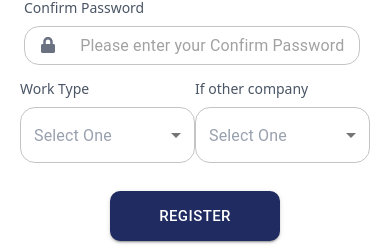
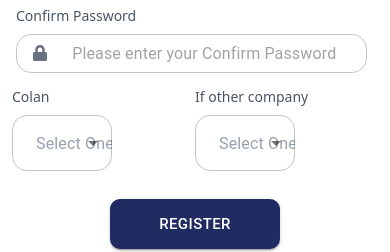
Before and after one commit to sriganeshDev/testing, a React (Vite) app: page / in a window 390 px wide. Shown: the part 556-808 px from the top of the page. Built offline with nearby package versions, Linux system fonts and the light colour scheme.

Commit message:
form updated

```diff
--- a/src/Pages/Auth/AuthParent.jsx
+++ b/src/Pages/Auth/AuthParent.jsx
@@ -36,7 +36,7 @@ const AuthParent = () => {
     <>
       <div className="flex flex-col md:flex-row h-screen">
         <div
-          className="relative w-full md:w-1/2 h-1/4 mb-13 md:h-full max-md:rounded-xl flex justify-center items-center bg-cover bg-center"
+          className="relative w-full md:w-1/2 h-1/4 mb-15 md:h-full max-md:rounded-xl flex justify-center items-center bg-cover bg-center"
           style={{
             backgroundImage: `url(https://img.freepik.com/premium-photo/table-with-many-dishes-including-food-including-rice-veggies-other-foods_1086760-97540.jpg?w=1380)`,
           }}
@@ -44,7 +44,7 @@ const AuthParent = () => {
           <div className="absolute inset-0  max-md:bg-gradient-to-t from-gray-900/60  to-gray-300/20 z-0"></div>
         </div>
 
-        <div className="w-full  md:w-1/2 h-2/3 md:h-full lg:bg-gray-100 flex justify-center items-center  lg:p-6 max-md:p-5">
+        <div className="w-full  md:w-1/2 h-2/3 md:h-full lg:bg-gray-100 flex justify-center items-center lg:p-6 max-md:p-3">
           <Outlet />
         </div>
       </div>
--- a/src/Pages/Auth/Login.jsx
+++ b/src/Pages/Auth/Login.jsx
@@ -246,7 +246,7 @@ const Login = () => {
       name: "colan",
       id: "colan",
       names: ["Freasher", "Experience"],
-      label: "Work Type",
+      label: "Colan",
     },
     {
       name: "others",
--- a/src/index.css
+++ b/src/index.css
@@ -3,24 +3,18 @@
 .css-16wblaj-MuiInputBase-input-MuiOutlinedInput-input{
     padding: 5px !important;
 }
-/* .css-w76bbz-MuiSelect-select-MuiInputBase-input-MuiOutlinedInput-input{
-    padding: 15px !important;
-} */
 
 @media (max-width: 768px) {
     .css-w76bbz-MuiSelect-select-MuiInputBase-input-MuiOutlinedInput-input{
         padding: 9px !important;
     }
 }
-@media (max-width: 375px) {
-    .css-n4rwve-MuiFormControl-root{
-        width: 50px !important;
+@media (max-width: 768px) {
+    .css-11s3esg-MuiInputBase-root-MuiOutlinedInput-root-MuiSelect-root{
+        width: 100px !important;
         padding-left: 10px !important;
     }
-    .css-1fa8j32{
-        width: 50px !important;
-        padding-left: 10px !important;
-    }
+
 
 }
 @media (max-width: 768px) {
@@ -28,11 +22,6 @@
         margin: 4px !important;
     }
 }
-/* @media (max-width: 768px) {
-    .css-v55yws-MuiInputBase-root-MuiOutlinedInput-root-MuiSelect-root {
-      width: 100px;
-    }
-} */
 
 
 
@@ -41,8 +30,3 @@
         padding: 8px !important  ;
     }
 }
-/* @media (max-width: 368px) {
-.css-w76bbz-MuiSelect-select-MuiInputBase-input-MuiOutlinedInput-input.MuiSelect-select {
-        height:1.2em  !important  ;
-    }
-} */
```
